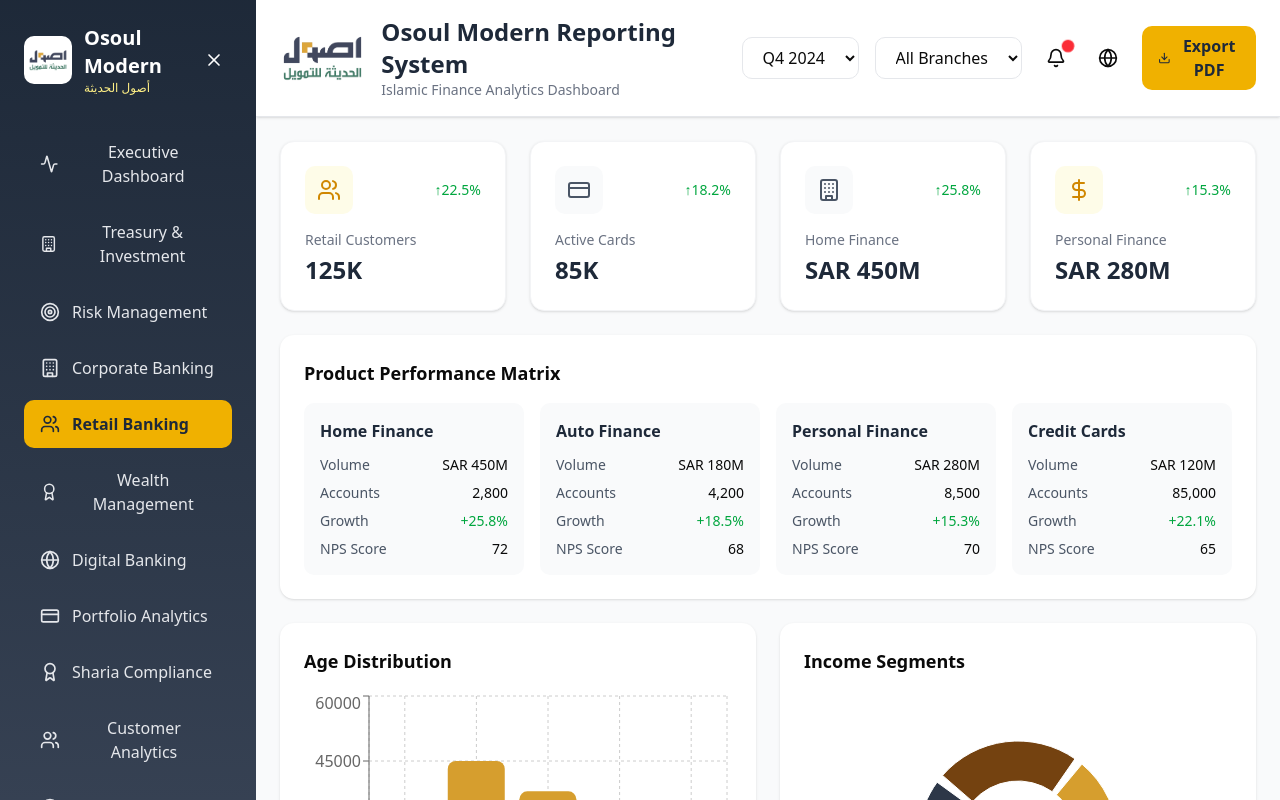
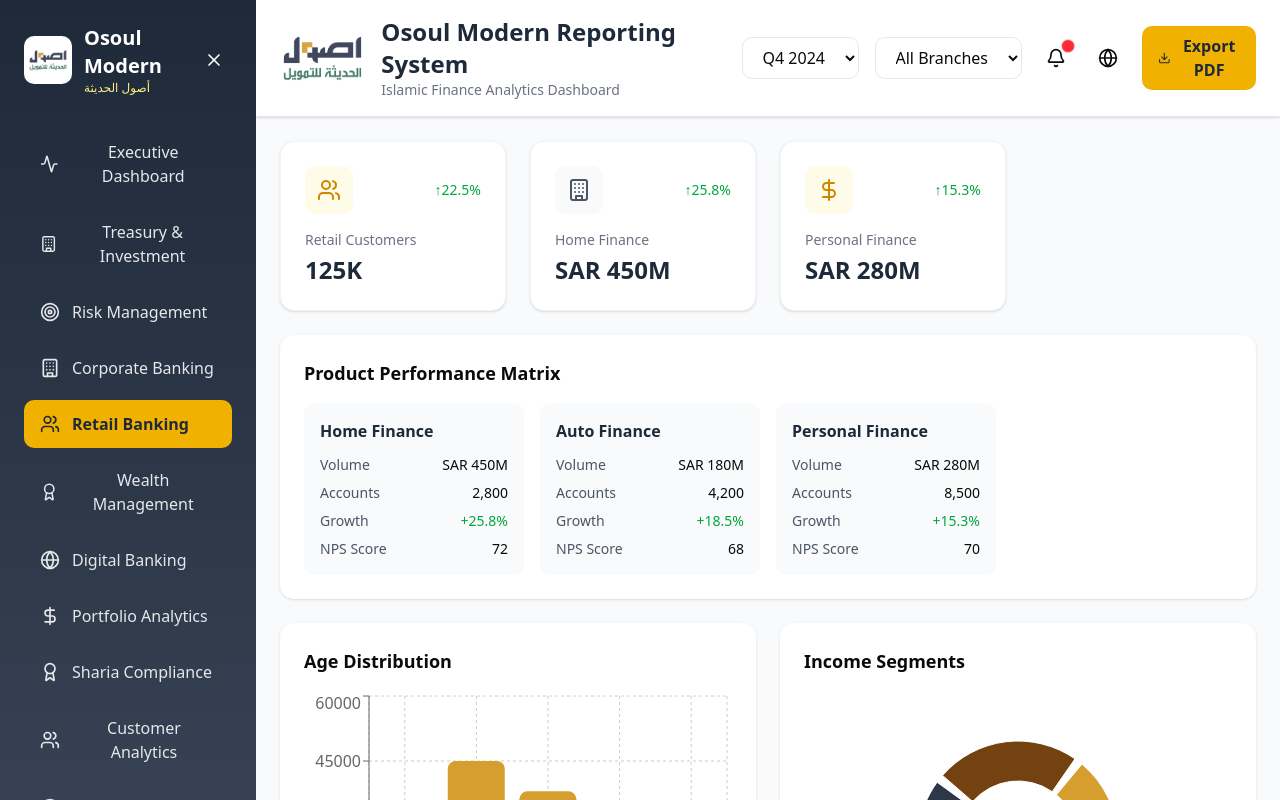
Before and after one commit to Shadykom/Osoul, a React (Vite) app: page / in a window 1280 px wide. Both pictures are taken after a click on the button "Retail Banking". Shown: the top 800 px of the page. Built offline with nearby package versions, Linux system fonts and the light colour scheme.

Commit message:
Remove ATM, CreditCard references and update portfolio icon
Co-authored-by: shadykom <shadykom@gmail.com>

```diff
--- a/src/App.jsx
+++ b/src/App.jsx
@@ -1,6 +1,6 @@
 import React, { useState, useEffect } from 'react';
 import { LineChart, Line, BarChart, Bar, PieChart, Pie, Cell, XAxis, YAxis, CartesianGrid, Tooltip, Legend, ResponsiveContainer, AreaChart, Area } from 'recharts';
-import { Calendar, TrendingUp, Users, DollarSign, FileText, Building, Activity, Download, Filter, Globe, CreditCard, Target, Award, Clock, ChevronRight, ChevronLeft, Menu, X, Bell, AlertCircle, Shield, BarChart2, Percent, ArrowUpRight, ArrowDownRight } from 'lucide-react';
+import { Calendar, TrendingUp, Users, DollarSign, FileText, Building, Activity, Download, Filter, Globe, Target, Award, Clock, ChevronRight, ChevronLeft, Menu, X, Bell, AlertCircle, Shield, BarChart2, Percent, ArrowUpRight, ArrowDownRight } from 'lucide-react';
 import osoulLogo from './assets/osoul-logo.png';
 
 const OsoulReportingSystem = () => {
@@ -256,7 +256,6 @@ const OsoulReportingSystem = () => {
   const digitalMetrics = [
     { channel: 'Mobile App', users: 125000, transactions: 892000, growth: 45 },
     { channel: 'Internet Banking', users: 85000, transactions: 456000, growth: 28 },
-    { channel: 'ATM', users: 165000, transactions: 1250000, growth: 12 },
     { channel: 'Branch', users: 45000, transactions: 125000, growth: -15 }
   ];
 
@@ -445,7 +444,7 @@ const OsoulReportingSystem = () => {
             { id: 'retail', icon: Users, label: t.retail },
             { id: 'wealth', icon: Award, label: t.wealth },
             { id: 'digital', icon: Globe, label: t.digital },
-            { id: 'portfolio', icon: CreditCard, label: t.portfolio },
+            { id: 'portfolio', icon: DollarSign, label: t.portfolio },
             { id: 'compliance', icon: Award, label: t.compliance },
             { id: 'customers', icon: Users, label: t.customers },
             { id: 'operations', icon: Clock, label: t.operations },
@@ -1122,12 +1121,6 @@ const OsoulReportingSystem = () => {
                   color="primary"
                 />
                 <MetricCard
-                  icon={CreditCard}
-                  label="Active Cards"
-                  value="85K"
-                  change={18.2}
-                />
-                <MetricCard
                   icon={Building}
                   label="Home Finance"
                   value="SAR 450M"
@@ -1149,8 +1142,7 @@ const OsoulReportingSystem = () => {
                   {[
                     { product: 'Home Finance', volume: 'SAR 450M', count: '2,800', growth: 25.8, nps: 72 },
                     { product: 'Auto Finance', volume: 'SAR 180M', count: '4,200', growth: 18.5, nps: 68 },
-                    { product: 'Personal Finance', volume: 'SAR 280M', count: '8,500', growth: 15.3, nps: 70 },
-                    { product: 'Credit Cards', volume: 'SAR 120M', count: '85,000', growth: 22.1, nps: 65 }
+                    { product: 'Personal Finance', volume: 'SAR 280M', count: '8,500', growth: 15.3, nps: 70 }
                   ].map((product, index) => (
                     <div key={index} className="bg-gray-50 rounded-lg p-4">
                       <h4 className="font-semibold text-gray-800 mb-3">{product.product}</h4>
```
